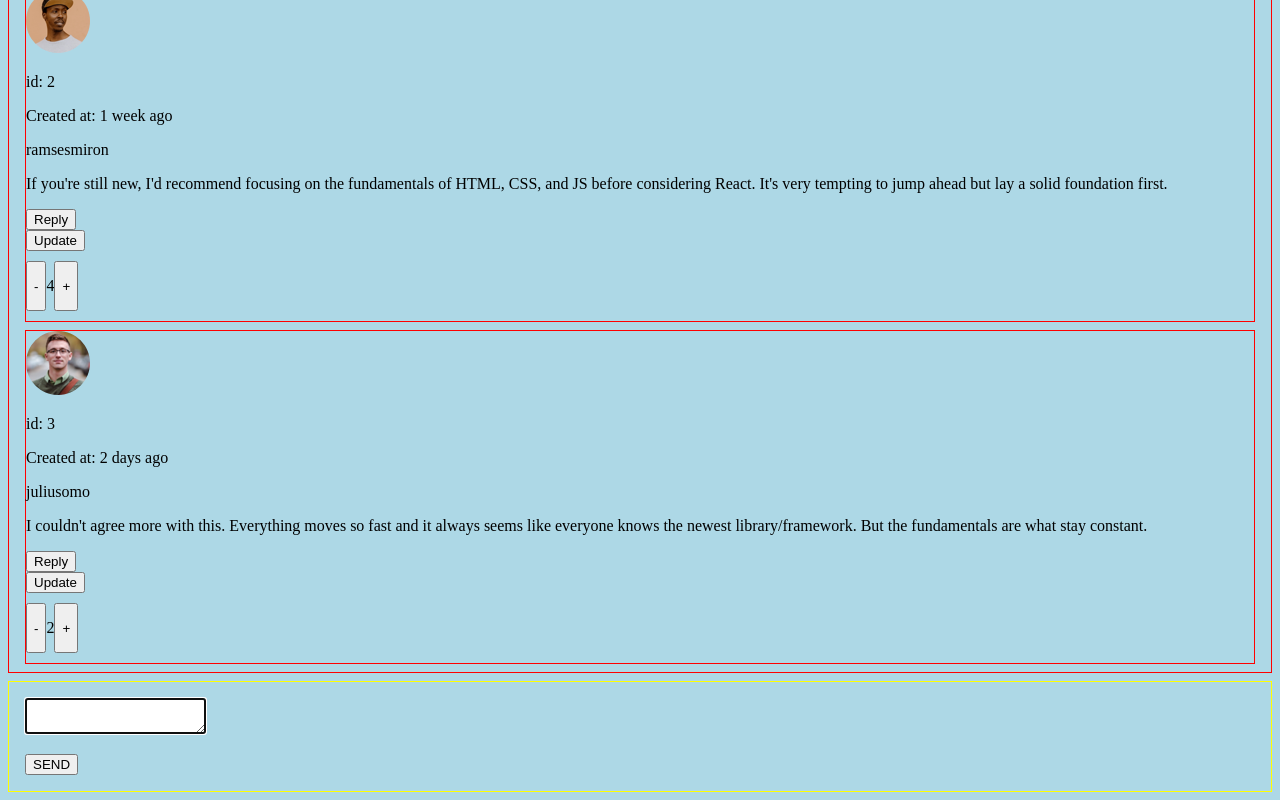
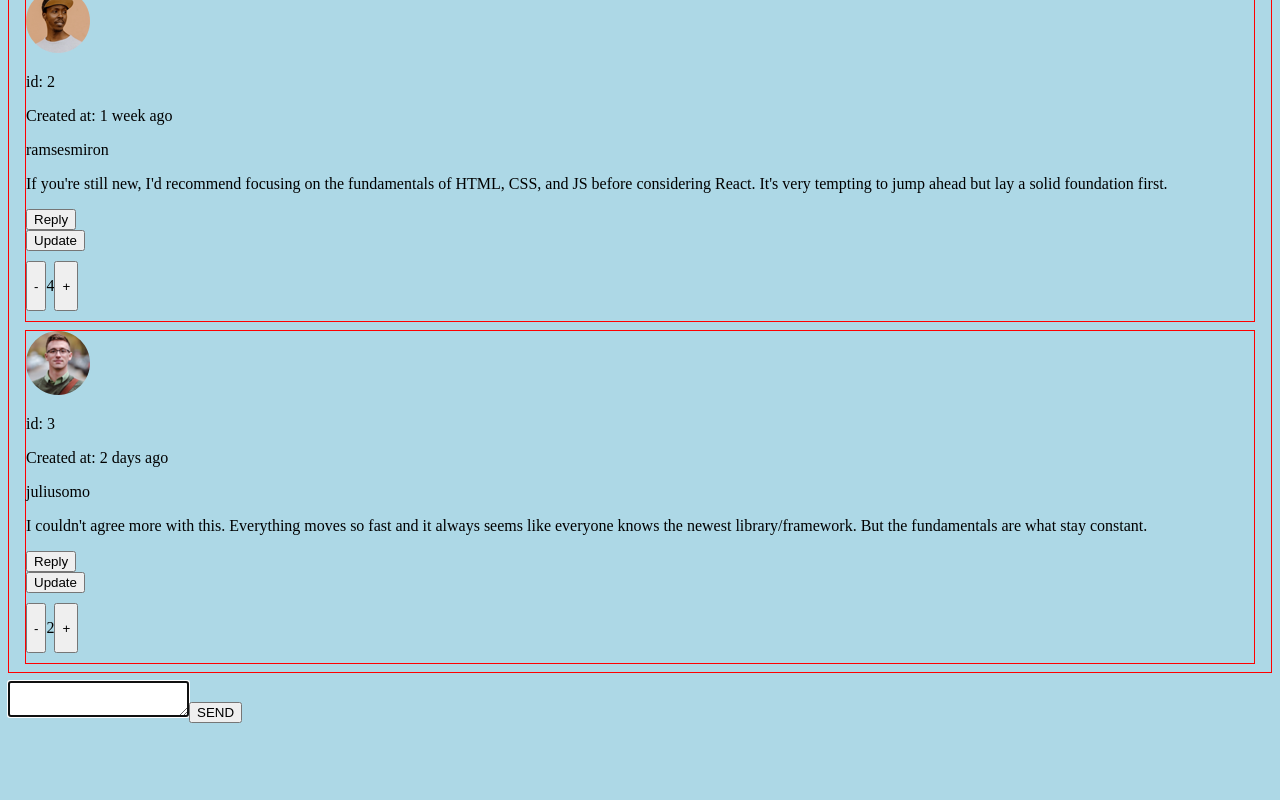
Before and after one commit to angelicamarttins/comments-section, a React (Vite) app: page / in a window 1280 px wide. Shown: the part 713-1513 px from the top of the page. After the commit the page ends 1444 px from the top, so only its background shows below. Built offline with nearby package versions, Linux system fonts and the light colour scheme.

Commit message:
fea: abstract TextArea into a custom component

```diff
--- a/src/Components/Comments/Comments.tsx
+++ b/src/Components/Comments/Comments.tsx
@@ -9,6 +9,7 @@ import { useShowTextarea, useUpdateComment, useUpdateScore } from '../../Hooks'
 
 import { CommentsType } from '../../Types/Types'
 import { NewComment } from '../NewComment'
+import { TextArea } from '../TextArea/TextArea'
 
 type CommentsProps = CommentsType & {
 	index: number
@@ -50,17 +51,15 @@ export const Comments = ({
 		onShowTextareaUpdate
 	} = useShowTextarea()
 
-	const [updateCommentInput, setUpdateCommentInput] = useState(content)
-
 	const onUpdateComment = useCallback(
-		(event: FormEvent<HTMLFormElement>) => {
+		(comment: string, event: FormEvent<HTMLFormElement>) => {
 			event.preventDefault()
 
 			onShowTextareaUpdate()
-			updateComment({ id, level, updatedProp: { content: updateCommentInput } })
+			updateComment({ id, level, updatedProp: { content: comment } })
 			onUpdate((prevState) => !prevState)
 		},
-		[showTextareaUpdate, updateCommentInput]
+		[showTextareaUpdate]
 	)
 
 	const hasReplies = replies && replies?.length > 0
@@ -75,17 +74,11 @@ export const Comments = ({
 				<p>Created at: {createdAt}</p>
 				<p>{username}</p>
 				{showTextareaUpdate ? (
-					<form id="updateComment" onSubmit={onUpdateComment}>
-						<textarea
-							autoFocus
-							style={{ width: '100%', height: '100px' }}
-							value={updateCommentInput}
-							onChange={({ target }) => setUpdateCommentInput(target.value)}
-						/>
-						<button id="updateComment" type="submit">
-							Update comment
-						</button>
-					</form>
+					<TextArea
+						buttonTitle="Update Comment"
+						initialValue={content}
+						onSubmit={onUpdateComment}
+					/>
 				) : (
 					<p>{content}</p>
 				)}
--- a/src/Components/NewComment/NewComment.tsx
+++ b/src/Components/NewComment/NewComment.tsx
@@ -1,6 +1,7 @@
 import { Dispatch, SetStateAction, useCallback, useEffect } from 'react'
 
 import { CommentsType } from '../../Types'
+import { TextArea } from '../TextArea/TextArea'
 import { useHandleComments } from '../../Hooks'
 import { useHandleSubmit } from '../../Hooks/useHandleSubmit'
 
@@ -19,40 +20,19 @@ export const NewComment = ({
 	onShowTextarea,
 	onUpdate
 }: NewCommentProps) => {
-	const { comment, handleComment } = useHandleComments(
-		replyingTo ? `@${replyingTo} ` : ''
-	)
 	const { onSubmit } = useHandleSubmit({
 		index,
-		comment,
 		level,
 		replyingTo,
-		handleComment,
 		onShowTextarea,
 		onUpdate
 	})
 
 	return (
-		<div
-			style={{
-				border: '1px solid yellow',
-				padding: '1rem',
-				display: 'flex',
-				alignItems: 'center',
-				justifyContent: 'space-between'
-			}}
-		>
-			<form id="newComment" onSubmit={onSubmit}>
-				<textarea
-					autoFocus
-					onChange={({ target }) => handleComment(target.value)}
-					value={comment}
-				/>
-				<p>{comment}</p>
-				<button id="newComment" type="submit">
-					SEND
-				</button>
-			</form>
-		</div>
+		<TextArea
+			onSubmit={onSubmit}
+			initialValue={replyingTo ? `@${replyingTo} ` : ''}
+			buttonTitle="SEND"
+		/>
 	)
 }
--- /dev/null
+++ b/src/Components/TextArea/TextArea.tsx
@@ -0,0 +1,39 @@
+import { Dispatch, FormEvent, SetStateAction } from 'react'
+
+import { useHandleComments } from '../../Hooks'
+
+type TextAreaProps = {
+	buttonTitle: string
+	initialValue: string
+	onChange?: () => void
+	onSubmit: (
+		comment: string,
+		event: FormEvent<HTMLFormElement>,
+		handleComment?: Dispatch<SetStateAction<string>>
+	) => void
+}
+
+export const TextArea = ({
+	buttonTitle,
+	initialValue,
+	onChange,
+	onSubmit
+}: TextAreaProps) => {
+	const { comment, handleComment } = useHandleComments(initialValue)
+
+	return (
+		<form
+			id="textarea"
+			onSubmit={(event) => onSubmit(comment, event, handleComment)}
+		>
+			<textarea
+				autoFocus
+				onChange={({ target }) => onChange || handleComment(target.value)}
+				value={comment}
+			/>
+			<button id="textarea" type="submit">
+				{buttonTitle}
+			</button>
+		</form>
+	)
+}
--- a/src/Hooks/useHandleSubmit.ts
+++ b/src/Hooks/useHandleSubmit.ts
@@ -11,31 +11,31 @@ import { useLocalStorage } from './useLocalStorage'
 import { v4 as uuidv4 } from 'uuid'
 
 type UseHandleSubmitProps = {
-	comment: string
 	index?: number
 	level: number
 	replyingTo?: string
-	handleComment: Dispatch<SetStateAction<string>>
 	onShowTextarea?: () => void
 	onUpdate: Dispatch<SetStateAction<boolean>>
 }
 
 type UseHandleSubmitReturn = {
-	onSubmit: (event: FormEvent<HTMLFormElement>) => void
+	onSubmit: (
+		comment: string,
+		event: FormEvent<HTMLFormElement>,
+		handleComment?: Dispatch<SetStateAction<string>>
+	) => void
 }
 
 export function useHandleSubmit({
 	index,
-	comment,
 	level,
 	replyingTo,
-	handleComment,
 	onShowTextarea,
 	onUpdate
 }: UseHandleSubmitProps): UseHandleSubmitReturn {
 	const { getLocalStorageValues, setLocalStorageValues } = useLocalStorage()
 
-	const baseComment = useMemo(() => {
+	const baseComment = useCallback((comment: string) => {
 		return {
 			level,
 			id: uuidv4(),
@@ -53,25 +53,29 @@ export function useHandleSubmit({
 				username: 'juliusomo'
 			}
 		}
-	}, [comment])
+	}, [])
 
 	const onSubmit = useCallback(
-		(event: FormEvent<HTMLFormElement>) => {
+		(
+			comment: string,
+			event: FormEvent<HTMLFormElement>,
+			handleComment?: Dispatch<SetStateAction<string>>
+		) => {
 			event.preventDefault()
 
 			const commensData = getLocalStorageValues<CommentsData>('commentsData')
 
 			level && index !== undefined
-				? commensData?.comments?.[index].replies?.push(baseComment)
-				: commensData?.comments?.push(baseComment)
+				? commensData?.comments?.[index].replies?.push(baseComment(comment))
+				: commensData?.comments?.push(baseComment(comment))
 
 			setLocalStorageValues('commentsData', commensData)
 
 			onShowTextarea?.()
-			handleComment('')
+			handleComment?.('')
 			onUpdate((prevState) => !prevState)
 		},
-		[comment]
+		[]
 	)
 
 	return { onSubmit }
```
